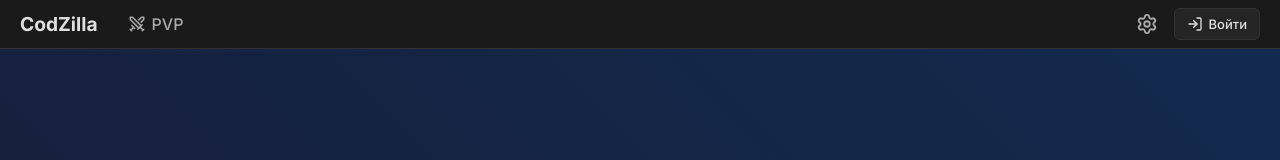
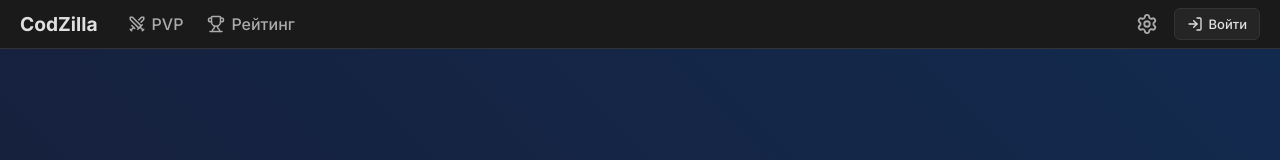
Before and after one commit to Codzilla-HSE/frontend, a React (Vite) app: page /login in a window 1280 px wide. Shown: the top 160 px of the page. Built offline with nearby package versions, Linux system fonts and the light colour scheme.

Commit message:
fix: header button name fix

```diff
--- a/src/pages/components/layout/Header.jsx
+++ b/src/pages/components/layout/Header.jsx
@@ -1,5 +1,5 @@
 import { useUser } from '../../../context/UserContext';
-import { User, Settings, Swords, LogIn } from 'lucide-react';
+import { User, Settings, Swords, LogIn, Trophy } from 'lucide-react';
 import { useNavigate, useLocation } from 'react-router-dom';
 import {useState} from "react";
 
@@ -48,7 +48,10 @@ export default function Header({ onSettingsClick, onNavClick }) {
         </div>
         <nav className="header-nav">
           <span onClick={handleGenericNav} style={{ display: 'flex', alignItems: 'center', gap: '6px', cursor: 'pointer' }}>
-            <Swords size={18} /> PVP
+              <Swords size={18} /> PVP
+          </span>
+                <span onClick={() => { if (user) navigate('/leaderboard'); else navigate('/login'); }} style={{ display: 'flex', alignItems: 'center', gap: '6px', cursor: 'pointer' }}>
+              <Trophy size={18} /> Рейтинг
           </span>
         </nav>
       </div>
```
